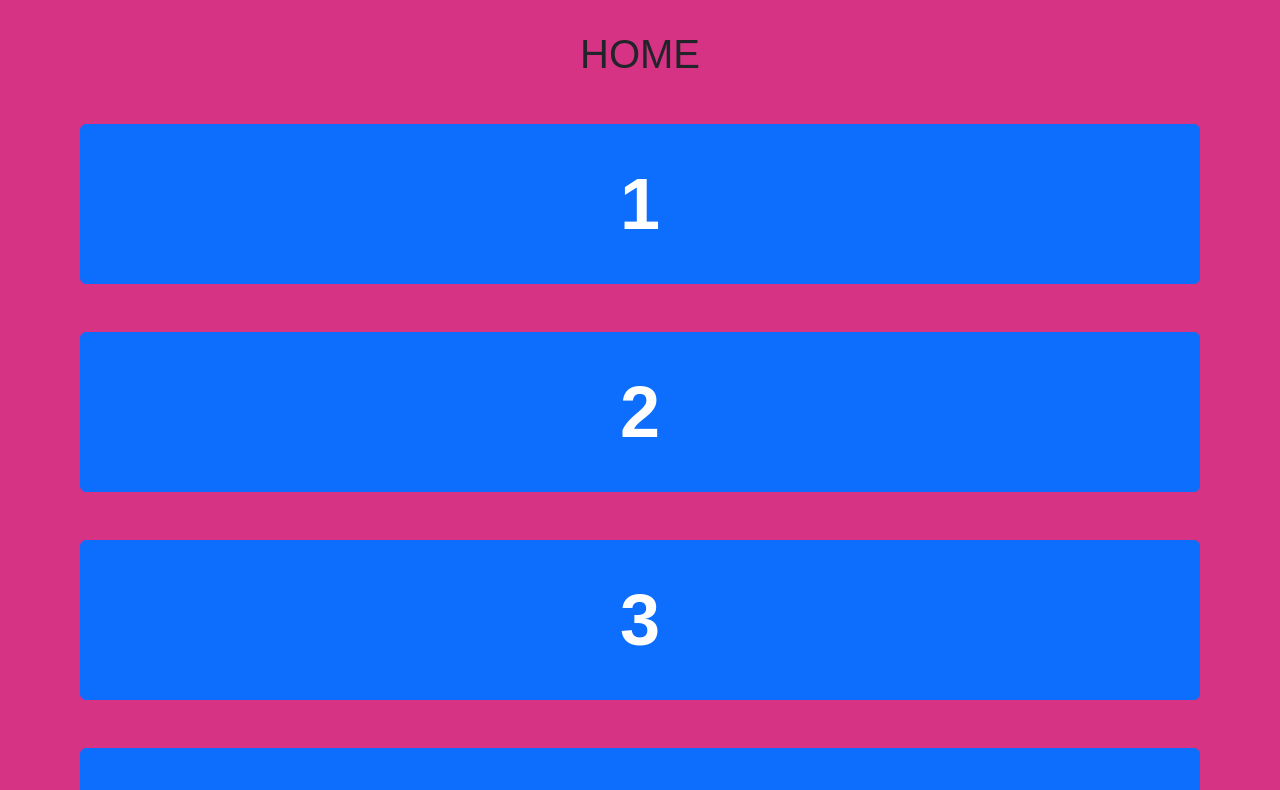
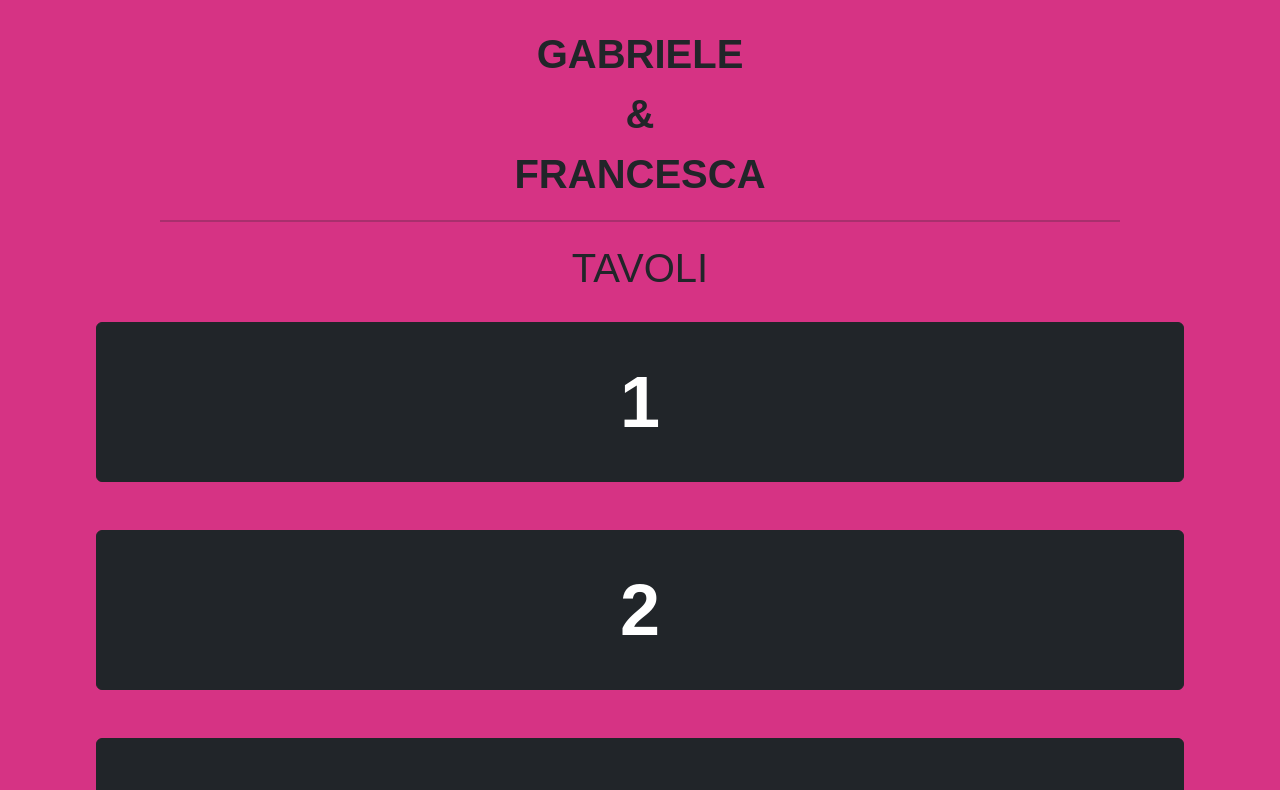
Before and after one commit to Jarvis0328/WeddingSongsTables, an Angular app: page /home in a window 1280 px wide. Shown: the top 790 px of the page. Built offline with nearby package versions, Linux system fonts and the light colour scheme.

Commit message:
better home css

```diff
--- a/src/app/app.component.html
+++ b/src/app/app.component.html
@@ -1 +1 @@
-<router-outlet></router-outlet>
+<router-outlet />
--- a/src/app/home/home.component.css
+++ b/src/app/home/home.component.css
@@ -1,9 +1,6 @@
-.home{
-
-}
 .song-button{
     height: 10rem;
-    margin-left: 5rem;
-    margin-right: 5rem;
+    margin-left: 6rem;
+    margin-right: 6rem;
     font-size: 4.5rem;
 }
--- a/src/app/home/home.component.html
+++ b/src/app/home/home.component.html
@@ -1,8 +1,16 @@
 <div class="d-flex bg-pink min-vh-100 font-wedding flex-column">
-  <p class="text-center fs-1 pt-4">HOME</p>
+  <p class="text-center fw-bold fs-1 pt-4">GABRIELE<br />&<br />FRANCESCA</p>
+  <hr
+    class="border border-1 border-dark m-auto w-75"
+  />
+  <p class="mt-3 text-center fs-1 mb-0">TAVOLI</p>
   @for (songId of songs; track $index) {
-  <a [routerLink]="['../song/' + songId]" type="button" class="d-flex btn btn-primary song-button justify-content-center align-items-center my-4 fw-bold">
+  <button
+    [routerLink]="['../song/' + songId]"
+    type="button"
+    class="btn btn-dark d-flex song-button justify-content-center align-items-center my-4 fw-bold"
+  >
     {{ songId }}
-  </a>
+  </button>
   }
 </div>
```
